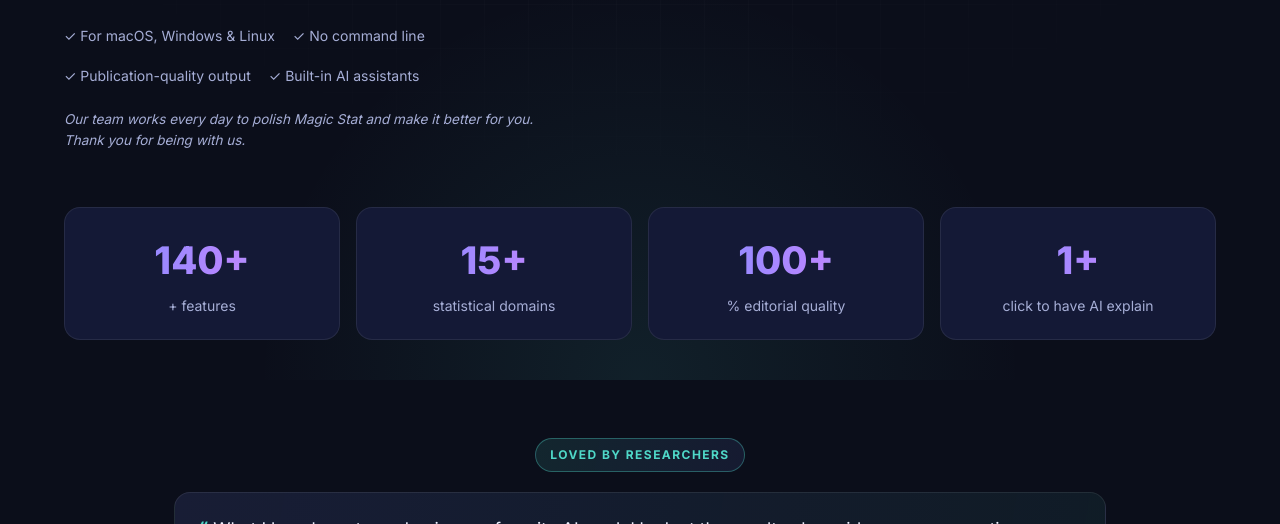
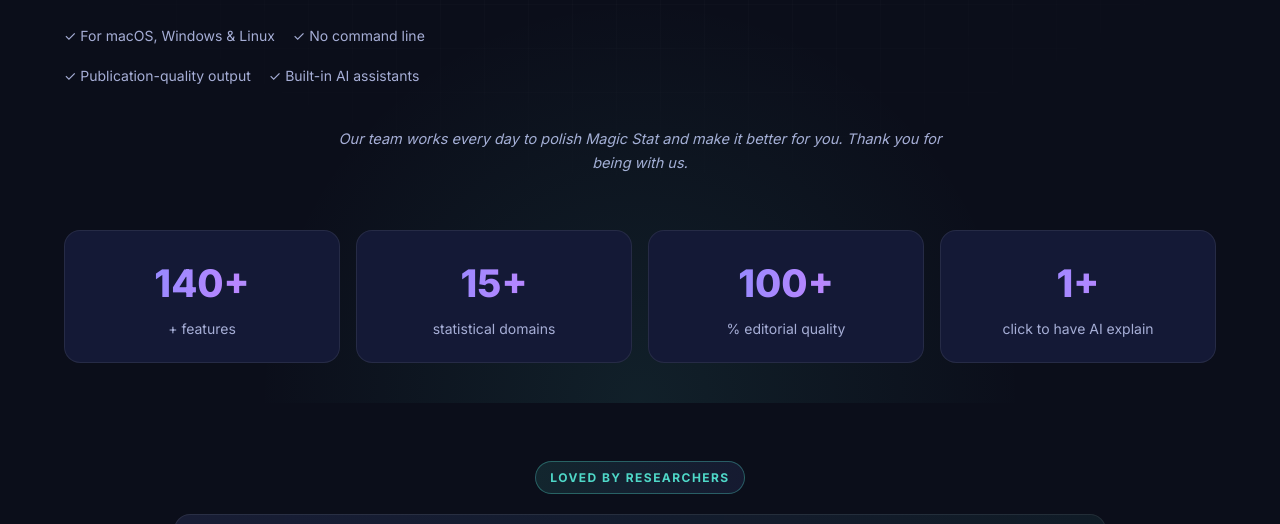
Before and after one commit to heuryferr/magic_site, a website: page index.html in a window 1280 px wide. Shown: the part 1096-1620 px from the top of the page. Drawn offline with Linux system fonts and the light colour scheme.

Commit message:
Hero: nota do time centralizada no meio da pagina e em italico

```diff
--- a/assets/css/style.css
+++ b/assets/css/style.css
@@ -132,7 +132,7 @@ img{max-width:100%;display:block}
 .hero-actions{display:flex;gap:14px;flex-wrap:wrap;margin-bottom:28px}
 .hero-trust{display:flex;gap:18px;flex-wrap:wrap;color:var(--muted);font-size:14px}
 .hero-trust span{display:flex;align-items:center;gap:6px}
-.hero-note{margin:22px 0 0;max-width:480px;font-size:13.5px;line-height:1.55;color:var(--muted);font-style:italic}
+.hero-note{margin:40px auto 0;max-width:620px;text-align:center;font-size:14.5px;line-height:1.6;color:var(--muted);font-style:italic}
 
 /* ---------- Prova social (depoimentos reais, recebidos por e-mail) ---------- */
 .quotes{padding:58px 24px 10px}
--- a/index.html
+++ b/index.html
@@ -77,7 +77,6 @@
         <span>✓ Publication-quality output</span>
         <span>✓ Built-in AI assistants</span>
       </div>
-      <p class="hero-note">Our team works every day to polish Magic Stat and make it better for you. Thank you for being with us.</p>
     </div>
 
     <!-- AI-powered demo carousel -->
@@ -132,6 +131,8 @@
       <p class="showcase-caption" id="demoCaption">Your data, your words — Magic Stat does the work.</p>
     </div>
   </div>
+
+  <p class="hero-note">Our team works every day to polish Magic Stat and make it better for you. Thank you for being with us.</p>
 
   <div class="hero-stats container">
     <div class="stat"><span class="stat-num" data-target="140">0</span><span class="stat-label">+ features</span></div>
```
